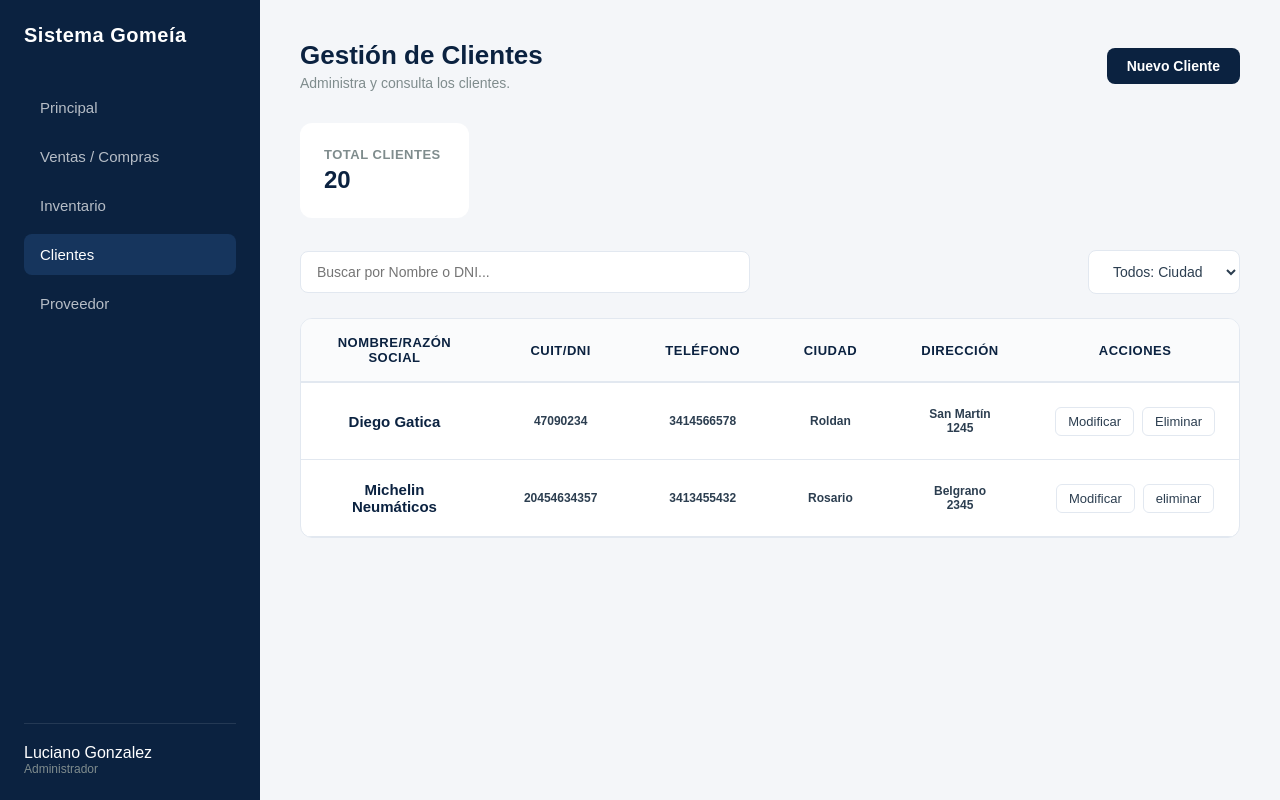
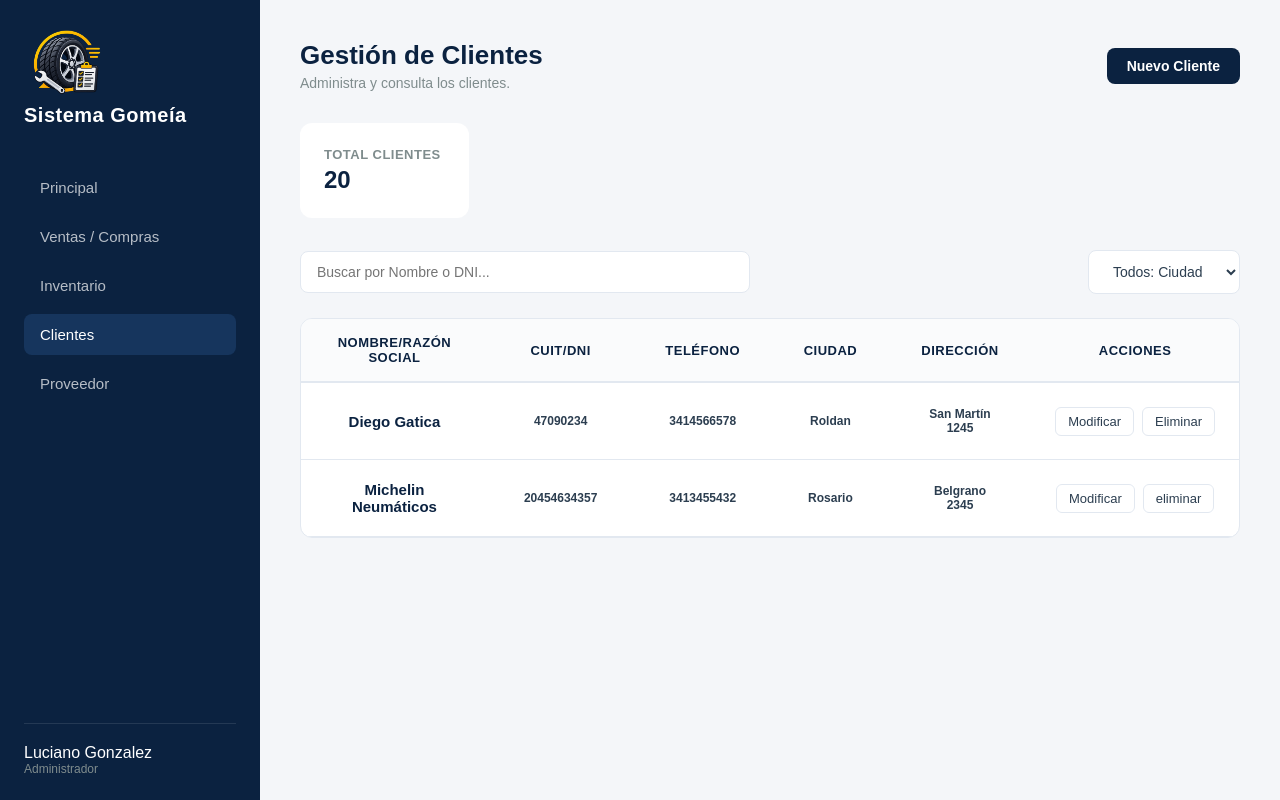
Before and after one commit to Luci1274/PPI_gomeria_codigo, a Flask app: template src/templates/clientes.html in a window 1280 px wide. Run offline with Flask 3, Linux system fonts and the light colour scheme; the template is opened without the code that fills it, so the values that code supplies are empty.

Commit message:
Agrego cambios

```diff
--- a/src/static/css/clientes.css
+++ b/src/static/css/clientes.css
@@ -43,6 +43,10 @@ body {
     position: fixed;
     height: 100vh;
     z-index: 100;
+}
+
+img {
+    width: 80px;
 }
 
 .menu-encabezado {
--- a/src/templates/clientes.html
+++ b/src/templates/clientes.html
@@ -12,6 +12,7 @@
     <div class="contenedor">
         <!--MENÚ LATERAL-->
         <aside class="menu-lateral">
+            <img src="../static/image/Icono_app.png" alt="icono-app">
             <div class="menu-encabezado">
                 <h2>Sistema Gomeía</h2>
             </div>
```
Also changed, not shown: src/static/image/Icono_app.png (added), src/static/image/fondo-de-pantalla-full-hd-para-tablet-feq8tl3tjm3fokk6.jpg (deleted), src/static/image/icono_proveedor.png (deleted).
